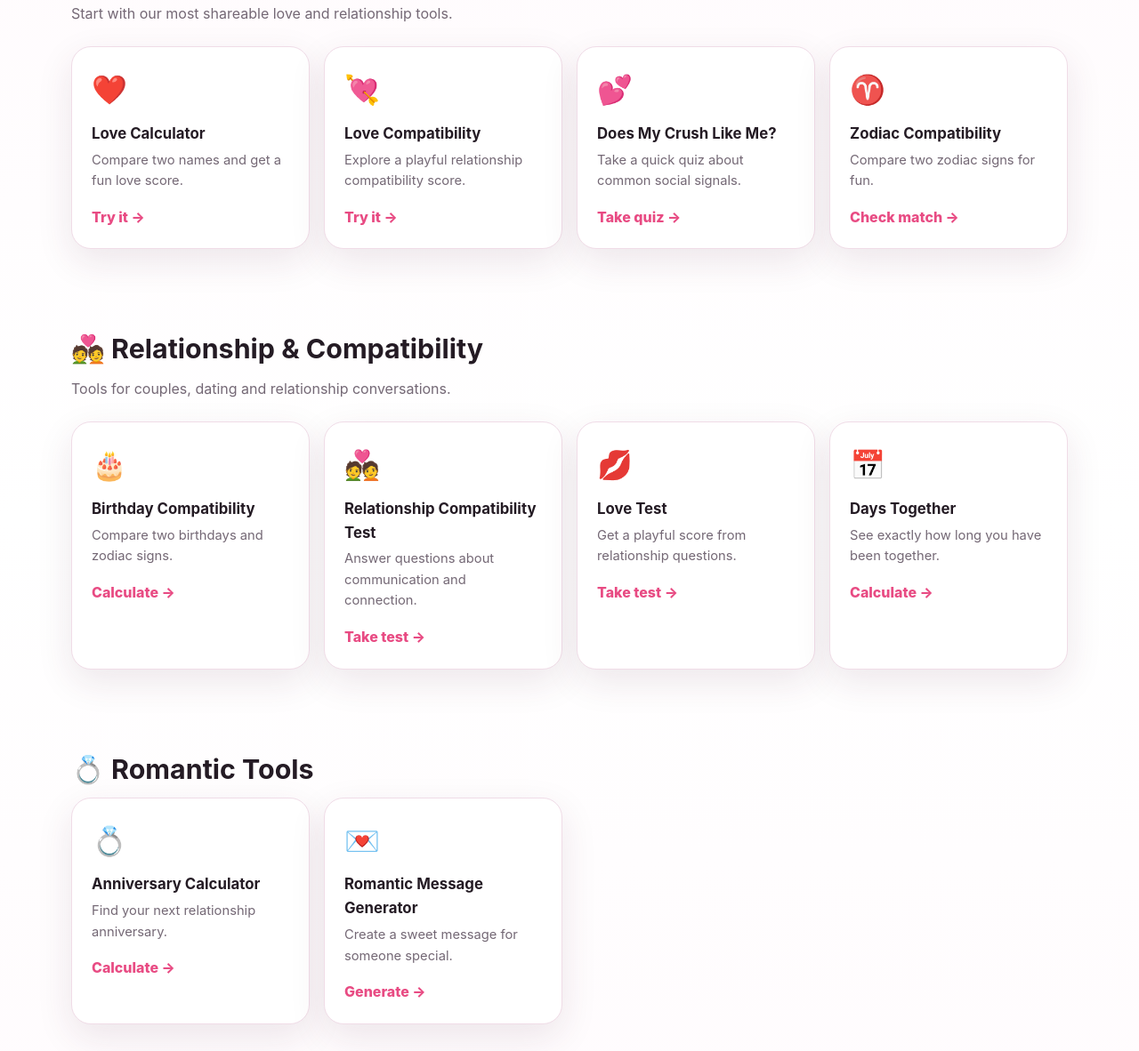
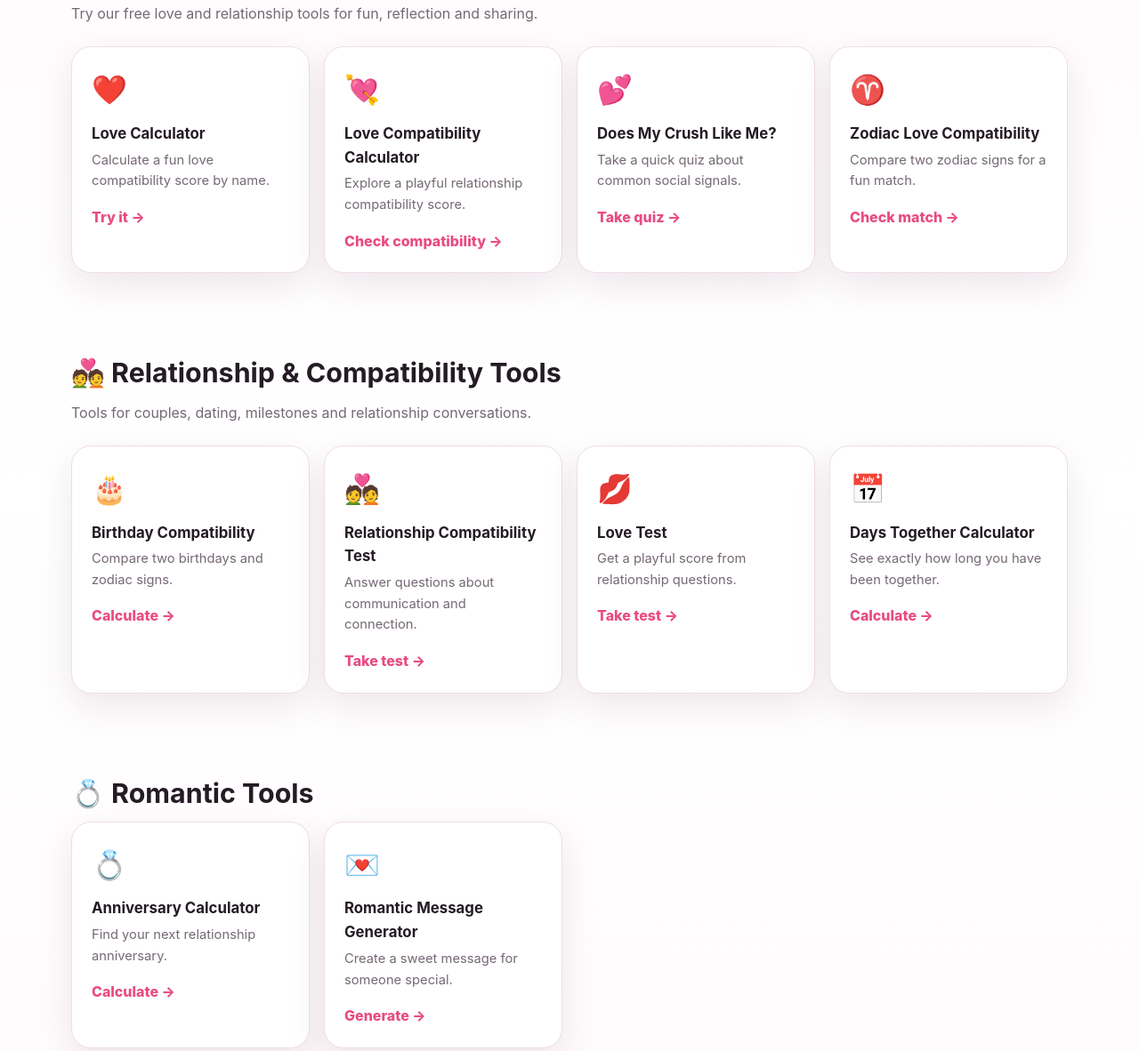
Before and after one commit to Thejan-Mahakumbura/Thejan-Mahakumbura.github.io, a plain HTML site: page index.html in a window 1280 px wide. Shown: the part 816-1998 px from the top of the page at 89% size. Drawn offline with Linux system fonts and the light colour scheme.

Commit message:
Improve homepage SEO and internal linking

```diff
--- a/index.html
+++ b/index.html
@@ -1,21 +1,8 @@
-<!doctype html><html lang="en-US"><head><meta charset="utf-8"><meta name="viewport" content="width=device-width,initial-scale=1"><title>Love Tools – Free Love Calculators, Quizzes & Relationship Tests</title><meta name="description" content="Free love calculators, relationship quizzes, compatibility tests, crush quizzes, anniversary tools and romantic message generators."><meta name="robots" content="index,follow"><link rel="canonical" href="https://YOUR-DOMAIN.com/"><link rel="stylesheet" href="/assets/style.css"><script type="application/ld+json">{"@context": "https://schema.org", "@type": "WebSite", "name": "Love Tools", "url": "https://YOUR-DOMAIN.com"}</script></head><body>
+<!doctype html><html lang="en-US"><head><meta charset="utf-8"><meta name="viewport" content="width=device-width,initial-scale=1"><title>Love Tools: Free Love Calculator, Compatibility Tests & Quizzes</title><meta name="description" content="Try free love calculators, love compatibility tests, zodiac matches, crush quizzes, relationship tests, anniversary calculators and romantic message tools."><meta name="robots" content="index,follow"><link rel="canonical" href="https://thejan-mahakumbura.github.io/"><script type="application/ld+json">{"@context":"https://schema.org","@type":"WebSite","name":"Love Tools","url":"https://thejan-mahakumbura.github.io/","description":"Free love and relationship tools, calculators and quizzes."}</script><link rel="stylesheet" href="/assets/style.css"></head><body>
 <header><div class="container nav"><a class="brand" href="/">❤️ Love<span>Tools</span></a><button class="menu" aria-label="Menu">☰</button><nav class="navlinks"><a href="/">Home</a><a href="/love-calculator/">Love Calculator</a><a href="/love-compatibility/">Compatibility</a><a href="/does-my-crush-like-me/">Crush Quiz</a><a href="/anniversary-calculator/">Anniversary</a></nav></div></header>
 <main><div class="container breadcrumb"><a href="/">Home</a> / Love Tools</div><section class="hero"><div class="container"><span class="eyebrow">FREE LOVE & RELATIONSHIP TOOLS</span><h1>Make Love a Little More Fun. ❤️</h1><p>Free love calculators, compatibility tests, crush quizzes, relationship calculators and romantic message tools for couples, crushes and curious hearts.</p><a class="btn" href="#tools">Explore Love Tools</a></div></section><div class="container"><div class="ad-slot">Advertisement</div></div>
-<section id="tools" class="section"><div class="container"><h2>❤️ Popular Love Tools</h2><p class="section-intro">Start with our most shareable love and relationship tools.</p><div class="grid">
-<div class="card"><div class="icon">❤️</div><h3>Love Calculator</h3><p>Compare two names and get a fun love score.</p><a href="/love-calculator/">Try it →</a></div>
-<div class="card"><div class="icon">💘</div><h3>Love Compatibility</h3><p>Explore a playful relationship compatibility score.</p><a href="/love-compatibility/">Try it →</a></div>
-<div class="card"><div class="icon">💕</div><h3>Does My Crush Like Me?</h3><p>Take a quick quiz about common social signals.</p><a href="/does-my-crush-like-me/">Take quiz →</a></div>
-<div class="card"><div class="icon">♈</div><h3>Zodiac Compatibility</h3><p>Compare two zodiac signs for fun.</p><a href="/zodiac-love-compatibility/">Check match →</a></div>
-</div></div></section>
-<section class="section"><div class="container"><h2>💑 Relationship & Compatibility</h2><p class="section-intro">Tools for couples, dating and relationship conversations.</p><div class="grid">
-<div class="card"><div class="icon">🎂</div><h3>Birthday Compatibility</h3><p>Compare two birthdays and zodiac signs.</p><a href="/birthday-compatibility/">Calculate →</a></div>
-<div class="card"><div class="icon">💑</div><h3>Relationship Compatibility Test</h3><p>Answer questions about communication and connection.</p><a href="/relationship-compatibility-test/">Take test →</a></div>
-<div class="card"><div class="icon">💋</div><h3>Love Test</h3><p>Get a playful score from relationship questions.</p><a href="/love-test/">Take test →</a></div>
-<div class="card"><div class="icon">📅</div><h3>Days Together</h3><p>See exactly how long you have been together.</p><a href="/days-together-calculator/">Calculate →</a></div>
-</div></div></section>
-<section class="section"><div class="container"><h2>💍 Romantic Tools</h2><div class="grid">
-<div class="card"><div class="icon">💍</div><h3>Anniversary Calculator</h3><p>Find your next relationship anniversary.</p><a href="/anniversary-calculator/">Calculate →</a></div>
-<div class="card"><div class="icon">💌</div><h3>Romantic Message Generator</h3><p>Create a sweet message for someone special.</p><a href="/romantic-message-generator/">Generate →</a></div>
-</div></div></section>
-<section class="section"><div class="container content"><h2>Free Love & Relationship Tools</h2><p>LoveTools brings together playful calculators and quizzes designed for people who want to explore compatibility, celebrate milestones or create a romantic message.</p><p>Our tools are intended for entertainment and conversation. A calculator or quiz cannot predict whether a relationship will succeed or know another person's feelings with certainty.</p><h2>Explore the collection</h2><p>Try the <a href="/love-calculator/">Love Calculator</a>, discover your <a href="/zodiac-love-compatibility/">Zodiac Love Compatibility</a>, take the <a href="/does-my-crush-like-me/">Crush Quiz</a>, or calculate <a href="/days-together-calculator/">how long you have been together</a>.</p></div></section></main>
+<section id="tools" class="section"><div class="container"><h2>❤️ Popular Love Tools</h2><p class="section-intro">Try our free love and relationship tools for fun, reflection and sharing.</p><div class="grid"><div class="card"><div class="icon">❤️</div><h3>Love Calculator</h3><p>Calculate a fun love compatibility score by name.</p><a href="/love-calculator/">Try it →</a></div><div class="card"><div class="icon">💘</div><h3>Love Compatibility Calculator</h3><p>Explore a playful relationship compatibility score.</p><a href="/love-compatibility/">Check compatibility →</a></div><div class="card"><div class="icon">💕</div><h3>Does My Crush Like Me?</h3><p>Take a quick quiz about common social signals.</p><a href="/does-my-crush-like-me/">Take quiz →</a></div><div class="card"><div class="icon">♈</div><h3>Zodiac Love Compatibility</h3><p>Compare two zodiac signs for a fun match.</p><a href="/zodiac-love-compatibility/">Check match →</a></div></div></div></section>
+<section class="section"><div class="container"><h2>💑 Relationship & Compatibility Tools</h2><p class="section-intro">Tools for couples, dating, milestones and relationship conversations.</p><div class="grid"><div class="card"><div class="icon">🎂</div><h3>Birthday Compatibility</h3><p>Compare two birthdays and zodiac signs.</p><a href="/birthday-compatibility/">Calculate →</a></div><div class="card"><div class="icon">💑</div><h3>Relationship Compatibility Test</h3><p>Answer questions about communication and connection.</p><a href="/relationship-compatibility-test/">Take test →</a></div><div class="card"><div class="icon">💋</div><h3>Love Test</h3><p>Get a playful score from relationship questions.</p><a href="/love-test/">Take test →</a></div><div class="card"><div class="icon">📅</div><h3>Days Together Calculator</h3><p>See exactly how long you have been together.</p><a href="/days-together-calculator/">Calculate →</a></div></div></div></section>
+<section class="section"><div class="container"><h2>💍 Romantic Tools</h2><div class="grid"><div class="card"><div class="icon">💍</div><h3>Anniversary Calculator</h3><p>Find your next relationship anniversary.</p><a href="/anniversary-calculator/">Calculate →</a></div><div class="card"><div class="icon">💌</div><h3>Romantic Message Generator</h3><p>Create a sweet message for someone special.</p><a href="/romantic-message-generator/">Generate →</a></div></div></div></section>
+<section class="section"><div class="container content"><h2>Free Love Calculators, Quizzes & Relationship Tools</h2><p>Love Tools brings together playful calculators and quizzes designed for people who want to explore compatibility, celebrate milestones or create a romantic message.</p><p>Try a <a href="/love-calculator/">love calculator</a>, explore <a href="/love-compatibility/">love compatibility</a>, compare <a href="/zodiac-love-compatibility/">zodiac signs</a>, take the <a href="/does-my-crush-like-me/">crush quiz</a>, or calculate <a href="/days-together-calculator/">how long you have been together</a>.</p><p>Our tools are intended for entertainment and conversation. A calculator or quiz cannot predict whether a relationship will succeed or know another person's feelings with certainty.</p></div></section></main>
 <footer><div class="container footer-grid"><div><h3 class="footer-brand">❤️ LoveTools</h3><p>Free love, relationship and romantic tools designed for fun, reflection and sharing.</p></div><div><h3>Tools</h3><a href="/love-calculator/">Love Calculator</a><a href="/love-compatibility/">Compatibility</a><a href="/does-my-crush-like-me/">Crush Quiz</a><a href="/days-together-calculator/">Days Together</a><a href="/romantic-message-generator/">Message Generator</a></div><div><h3>Site</h3><a href="/about/">About</a><a href="/contact/">Contact</a><a href="/privacy-policy/">Privacy</a><a href="/terms/">Terms</a></div></div><div class="container copyright">© 2026 LoveTools. All rights reserved.</div></footer><script src="/assets/app.js"></script></body></html>
```
